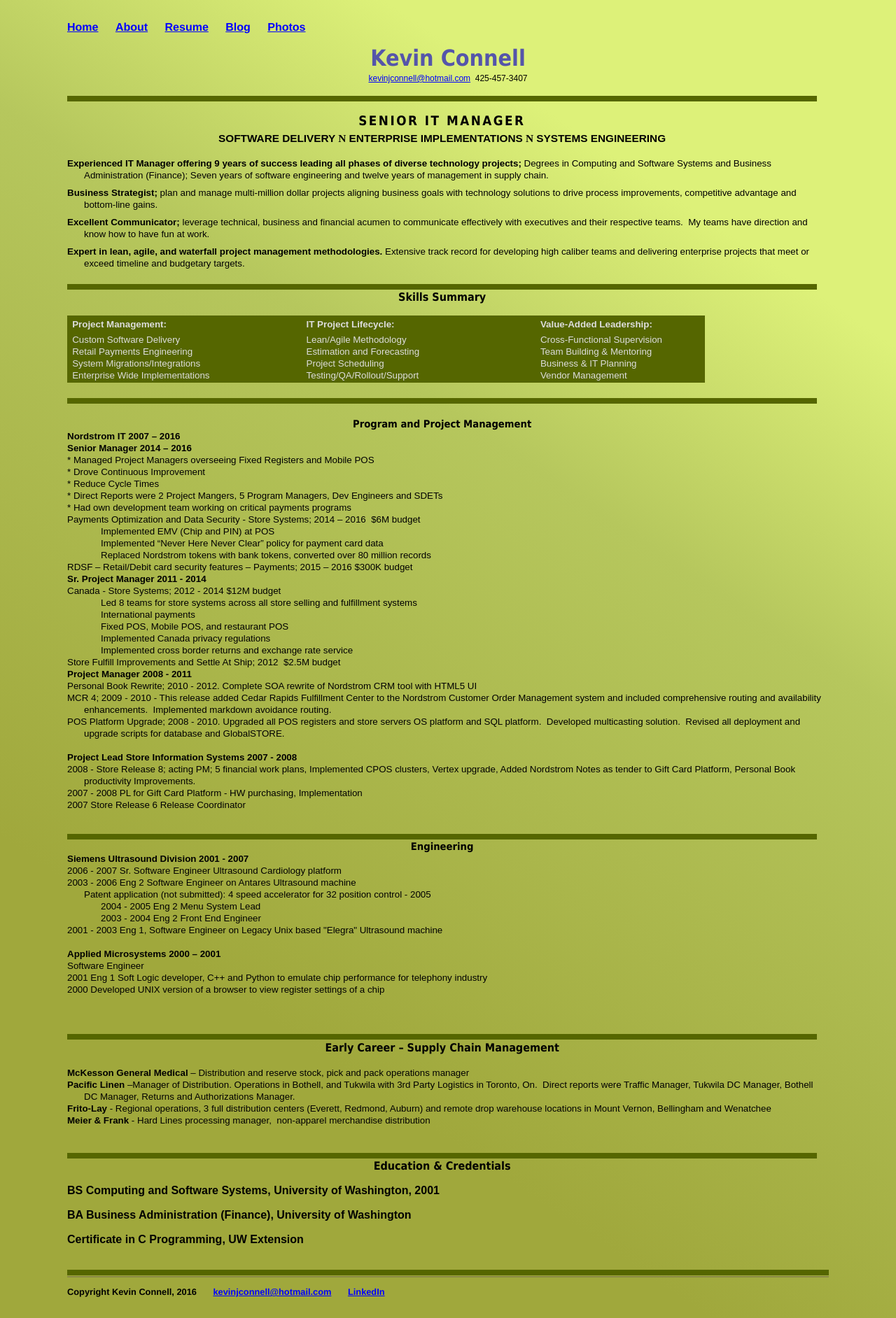
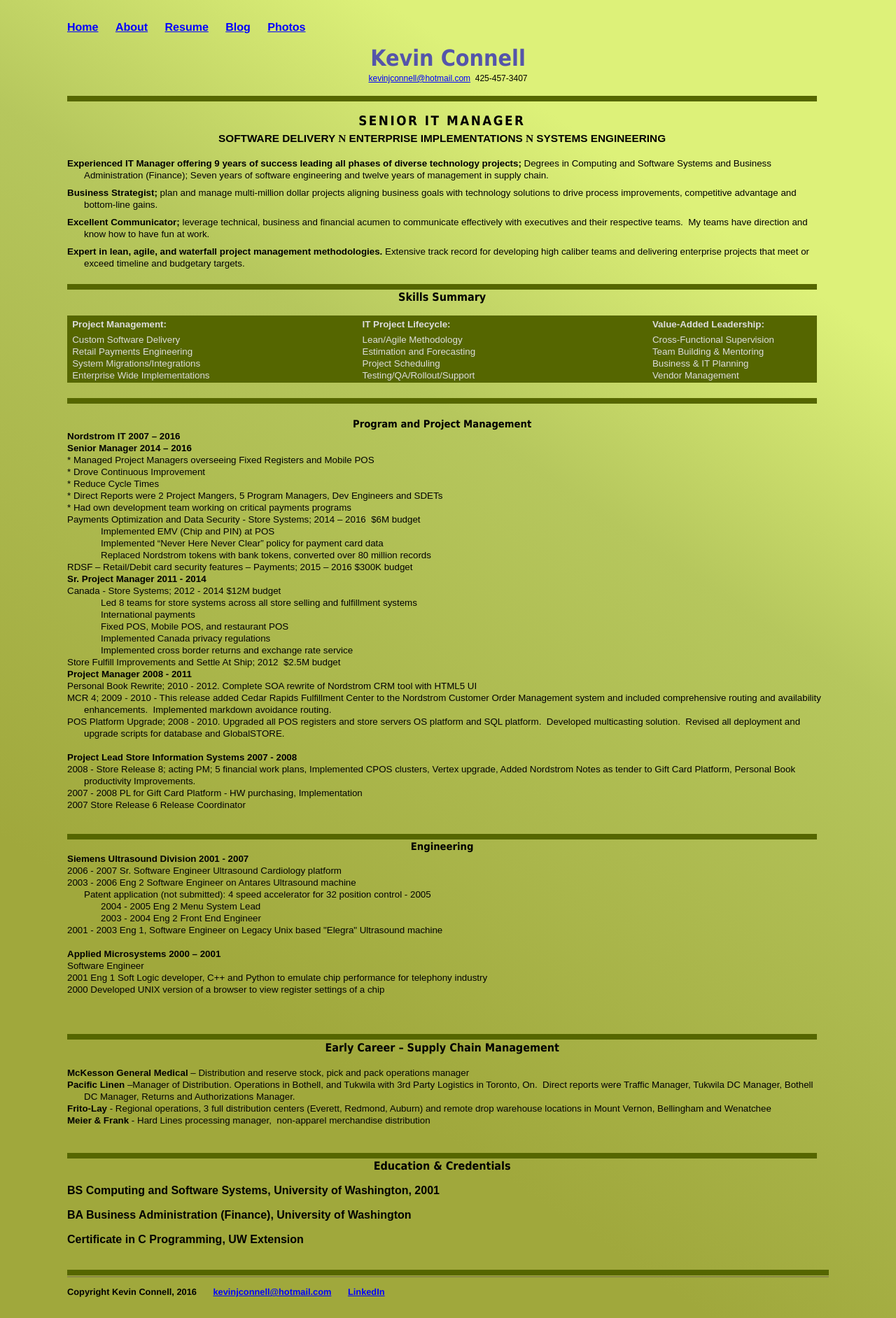
Before and after one commit to mo4dawg/mo4dawg.github.io, a Jekyll site: the page built from CV/index.html, in a window 1280 px wide. Shown: the whole page at 70% size. Built offline with Jekyll 4.4.1, drawn with Linux system fonts in a browser that asks for light colours.

Commit message:
Update index.html

```diff
--- a/CV/index.html
+++ b/CV/index.html
@@ -442,7 +442,7 @@
  style='margin: 0px;
  mso-padding-alt:0in 5.4pt 0in 5.4pt'>
  <tr style='mso-yfti-irow:0;mso-yfti-firstrow:yes;mso-yfti-lastrow:yes'>
-  <td width = "320" valign=top style='background:#556600;color:#DDDDDD;padding:0in 5.4pt 0in 5.4pt'>
+  <td width = "400" valign=top style='background:#556600;color:#DDDDDD;padding:0in 5.4pt 0in 5.4pt'>
   <p class=MsoNormal style='margin-top:2.0pt;margin-right:0in;margin-bottom:
   4.0pt;margin-left:0in;line-height:normal'><span style='mso-bookmark:top'><b
   style='mso-bidi-font-weight:normal'><span style='font-size:10.0pt;font-family:
@@ -465,7 +465,7 @@
   mso-fareast-font-family:"Times New Roman"'>Enterprise Wide Implementations&nbsp;&nbsp;&nbsp;&nbsp;&nbsp;&nbsp;<o:p></o:p></span></span></p>
   </td>
   <span style='mso-bookmark:top'></span>
-  <td width = "320" valign=top style='background:#556600;color:#DDDDDD;padding:0in 5.4pt 0in 5.4pt'>
+  <td width = 400 valign=top style='background:#556600;color:#DDDDDD;padding:0in 5.4pt 0in 5.4pt'>
   <p class=MsoNormal style='margin-top:2.0pt;margin-right:0in;margin-bottom:
   4.0pt;margin-left:0in;line-height:normal'><span style='mso-bookmark:top'><b
   style='mso-bidi-font-weight:normal'><span style='font-size:10.0pt;font-family:
@@ -489,7 +489,7 @@
   </td>
 
   <span style='mso-bookmark:top'></span>
-  <td width = "320" valign=top style='width:171.0pt;background:#556600;color:#DDDDDD;padding:
+  <td width = "100%" valign=top style='width:171.0pt;background:#556600;color:#DDDDDD;padding:
   0in 5.4pt 0in 5.4pt'>
   <p class=MsoNormal style='margin-top:2.0pt;margin-right:0in;margin-bottom:
   4.0pt;margin-left:0in;line-height:normal'><span style='mso-bookmark:top'><b
```
